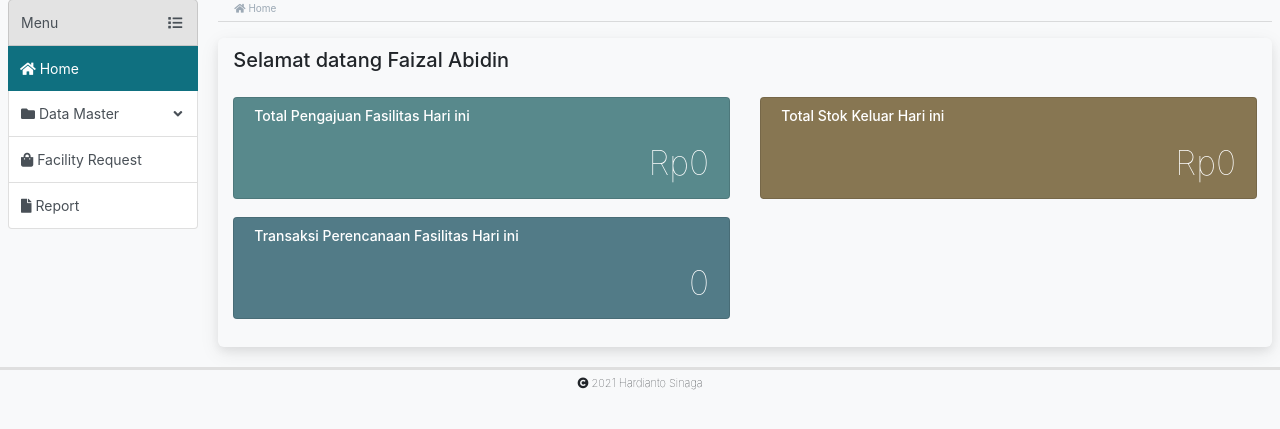
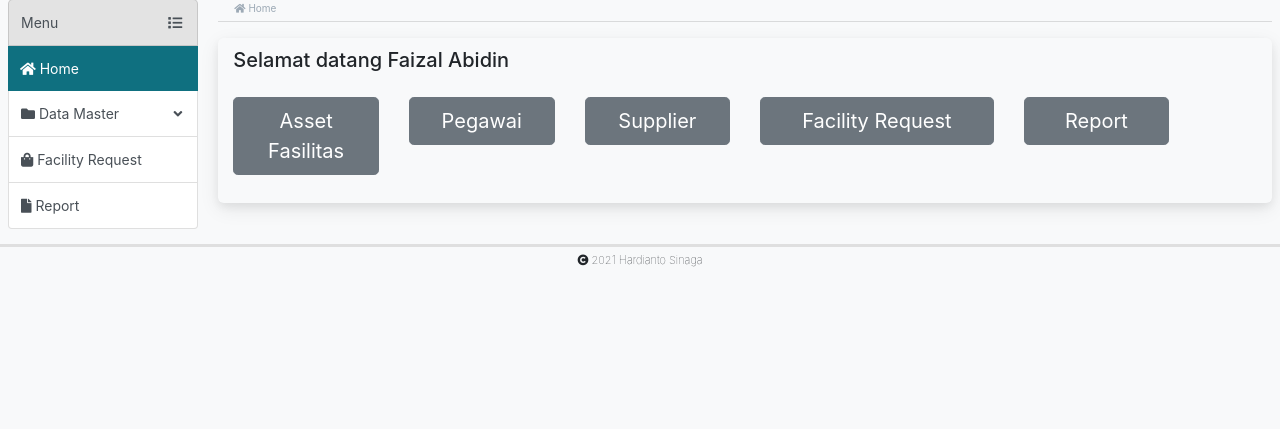
Before and after one commit to aceyunuss/pengelolaan-barang, a PHP site: page /tcpdf/ in a window 1280 px wide. Shown: the part 55-484 px from the top of the page. Run offline with PHP 8.4, Linux system fonts and the light colour scheme; a user stored in the database is signed in; data comes from the database, SQL or seed files in the repository; some libraries are stand-ins or nearby versions.

Commit message:
add button to dashboard

```diff
--- a/pages/home.php
+++ b/pages/home.php
@@ -5,7 +5,9 @@
 </nav>
 <div class="page-content">
 	<div>
-		<div class="col-12"><h5>Selamat datang <?php echo $_SESSION['nama_peg']; ?></h5></div>
+		<div class="col-12">
+			<h5>Selamat datang <?php echo $_SESSION['nama_peg']; ?></h5>
+		</div>
 	</div>
 	<style>
 		h6 {
@@ -14,11 +16,41 @@
 	</style>
 	<div class="konten-home" style="margin-top: 25px;">
 		<div class="row" style="margin-bottom: 18px;">
+			<div class="col-lg-2">
+				<a href="?page=dataobat" class="btn btn-lg btn-block btn-secondary">
+					Asset Fasilitas
+				</a>
+			</div>
+			<div class="col-lg-2">
+				<a href="?page=datapegawai" class="btn btn-lg btn-block  btn-secondary">
+					Pegawai
+				</a>
+			</div>
+			<div class="col-lg-2">
+				<a href="?page=datasupplier" class="btn btn-lg btn-block  btn-secondary">
+					Supplier
+				</a>
+			</div>
+			<div class="col-lg-3">
+				<a href="?page=entry_datapembelian" class="btn btn-lg btn-block  btn-secondary">
+					Facility Request
+				</a>
+			</div>
+			<div class="col-lg-2">
+				<a href="?page=report" class="btn btn-lg btn-block  btn-secondary">
+					Report
+				</a>
+			</div>
+		</div>
+	</div>
+
+	<!-- <div class="konten-home" style="margin-top: 25px;">
+		<div class="row" style="margin-bottom: 18px;">
 			<div class="col-lg-6">
 				<?php
 				$tgl_ini = date('Y-m-d');
 				$query_tpenjualan = "SELECT SUM(total_penjualan) AS total FROM tbl_penjualan WHERE tgl_penjualan = '$tgl_ini'";
-					$sql_tpenjualan = mysqli_query($conn, $query_tpenjualan) or die ($conn->error);
+				$sql_tpenjualan = mysqli_query($conn, $query_tpenjualan) or die($conn->error);
 				$dpenjualan = mysqli_fetch_array($sql_tpenjualan);
 				$tpenjualan = $dpenjualan['total'];
 				?>
@@ -28,14 +60,14 @@
 						<div class="card-text" align="right" style="font-size: 34px; font-weight: lighter;">
 							Rp<?php echo number_format($tpenjualan); ?>
 						</div>
-			        <!-- <a href="#" class="btn btn-primary">Go somewhere</a> -->
+						<a href="#" class="btn btn-primary">Go somewhere</a>
 					</div>
 				</div>
 			</div>
 			<div class="col-lg-6">
 				<?php
 				$query_tpembelian = "SELECT SUM(total_pembelian) AS total_pbl FROM tbl_pembelian WHERE tgl_pembelian = '$tgl_ini'";
-					$sql_tpembelian = mysqli_query($conn, $query_tpembelian) or die ($conn->error);
+				$sql_tpembelian = mysqli_query($conn, $query_tpembelian) or die($conn->error);
 				$dpembelian = mysqli_fetch_array($sql_tpembelian);
 				$tpembelian = $dpembelian['total_pbl'];
 				?>
@@ -45,7 +77,7 @@
 						<div class="card-text" align="right" style="font-size: 34px; font-weight: lighter;">
 							Rp<?php echo number_format($tpembelian); ?>
 						</div>
-			        <!-- <a href="#" class="btn btn-primary">Go somewhere</a> -->
+						<a href="#" class="btn btn-primary">Go somewhere</a>
 					</div>
 				</div>
 			</div>
@@ -54,7 +86,7 @@
 			<div class="col-lg-6">
 				<?php
 				$query_jpenjualan = "SELECT no_penjualan FROM tbl_penjualan WHERE tgl_penjualan='$tgl_ini'";
-					$sql_jpenjualan = mysqli_query($conn, $query_jpenjualan) or die ($conn->error);
+				$sql_jpenjualan = mysqli_query($conn, $query_jpenjualan) or die($conn->error);
 				$jpenjualan = mysqli_num_rows($sql_jpenjualan);
 				?>
 				<div class="card text-white" style="background-color: #527b87;">
@@ -63,16 +95,16 @@
 						<div class="card-text" align="right" style="font-size: 34px; font-weight: lighter;">
 							<?php echo $jpenjualan; ?>
 						</div>
-			        <!-- <a href="#" class="btn btn-primary">Go somewhere</a> -->
+						<a href="#" class="btn btn-primary">Go somewhere</a>
 					</div>
 				</div>
 			</div>
 			<div class="col-lg-3">
 				<?php
 				$query_pblutang = "SELECT no_faktur FROM tbl_pembelian WHERE status_byr='Belum Lunas'";
-					$sql_pblutang = mysqli_query($conn, $query_pblutang) or die ($conn->error);
+				$sql_pblutang = mysqli_query($conn, $query_pblutang) or die($conn->error);
 				$jpblutang = mysqli_num_rows($sql_pblutang);
 				?>
 			</div>
 		</div>
-</div>
+	</div> -->
```
Lines whose indentation alone changed are shown as unchanged.
